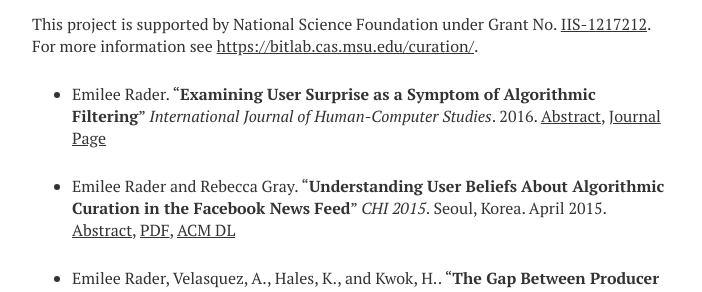
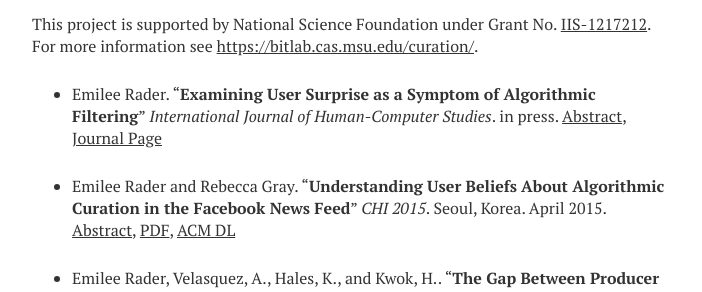
Before and after one commit to bierdoctor/bierdoctor.github.io, a Jekyll site: the page built from projects/index.md, in a window 1280 px wide and 900 px high, scrolled down 863 px. Shown: the part 155-447 px from the top of the window, without its empty margins (288-990 px from the left). Built offline with Jekyll 4.4.1, drawn with Linux system fonts in a browser that asks for light colours; nearby versions of some CDN libraries.

Commit message:
change date from 2016 to in press for IJHCS paper

```diff
--- a/_posts/2016-10-19-ijhcs-surprise.md
+++ b/_posts/2016-10-19-ijhcs-surprise.md
@@ -6,7 +6,7 @@ tags: curation
 title: "Examining User Surprise as a Symptom of Algorithmic Filtering"
 author: Emilee Rader
 journal: "International Journal of Human-Computer Studies"
-year: 2016
+year: in press
 abstract: yes
 file:
 link: "http://www.sciencedirect.com/science/article/pii/S1071581916301380"
```
